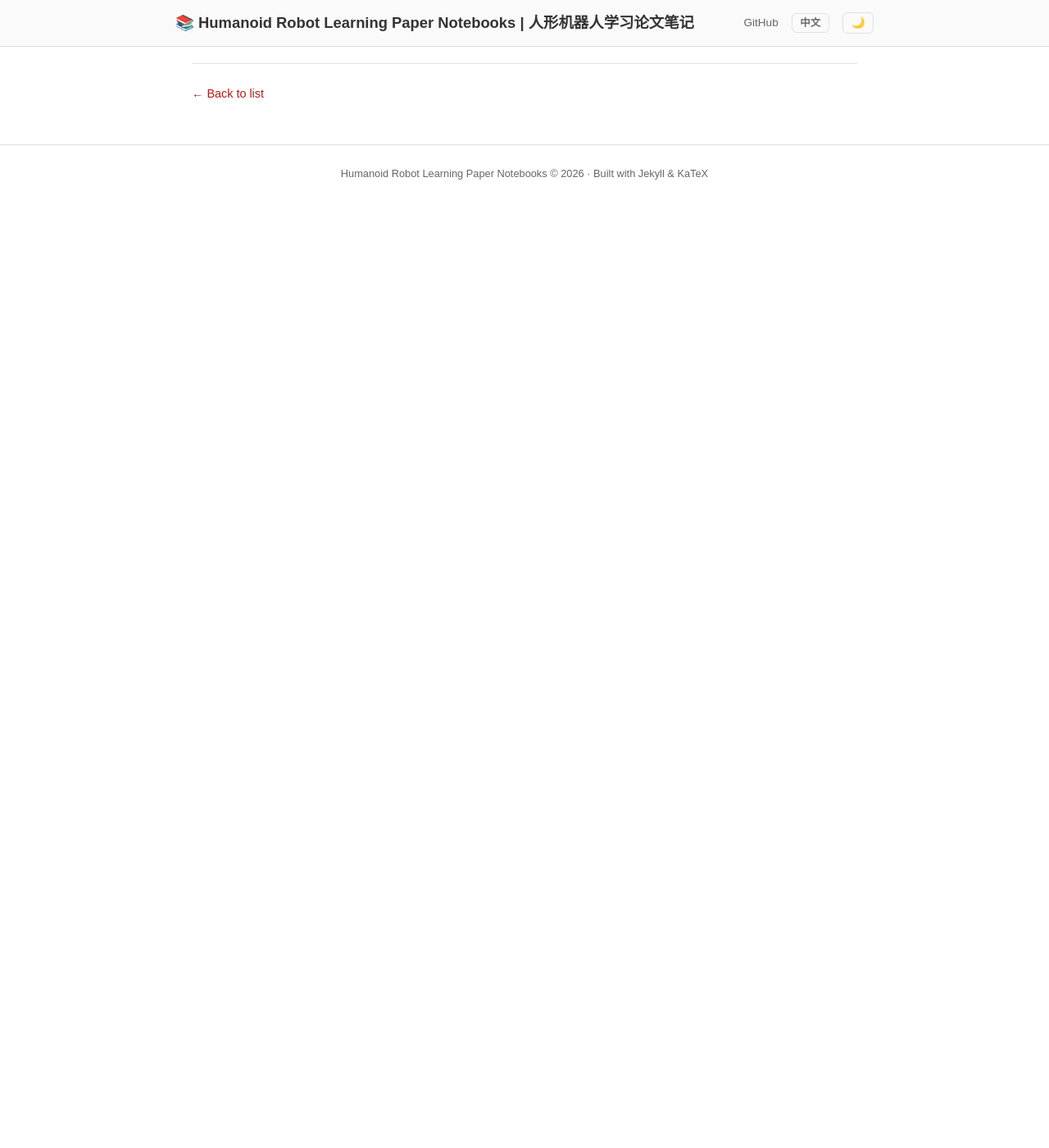
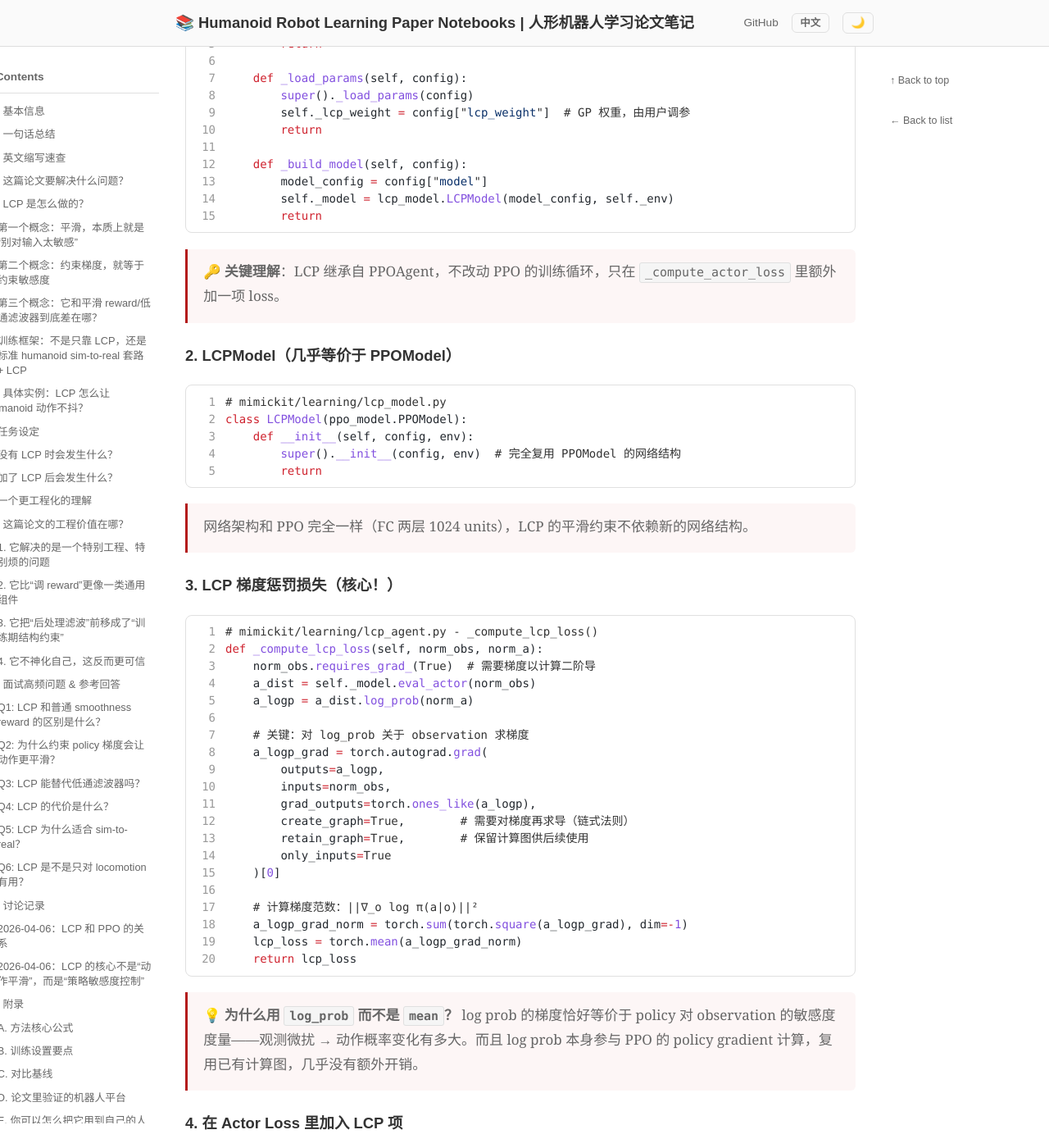
Before and after one commit to ImChong/Humanoid_Robot_Learning_Paper_Notebooks, a Jekyll site: the page built from papers/01_Foundational_RL/LCP_Sim-to-Real_Action_Smoothing/LCP_Sim-to-Real_Action_Smoothing.md, in a window 1280 px wide and 1400 px high, scrolled down 13479 px. Shown: the whole window at 82% size. Built offline with Jekyll 4.4.1, drawn with Linux system fonts in a browser that asks for light colours; before the commit the page ends 13722 px from its top, so only the background shows below that; some of the changed text lies outside the part shown.

Commit message:
feat: LCP笔记添加MimicKit源码对照部分

````diff
--- a/papers/01_Foundational_RL/LCP_Sim-to-Real_Action_Smoothing/LCP_Sim-to-Real_Action_Smoothing.md
+++ b/papers/01_Foundational_RL/LCP_Sim-to-Real_Action_Smoothing/LCP_Sim-to-Real_Action_Smoothing.md
@@ -471,6 +471,164 @@ $$
 | **Smoothness rewards / low-pass filters** | LCP 直接对标替代的传统方法 |
 | **AMP / ASE / CALM** | 文中提到梯度惩罚此前常用于 discriminator regularization |
 
+## 📁 MimicKit 源码对照
+
+以下代码块对应 [MimicKit](https://github.com/xbpeng/MimicKit) 中 LCP 的实现，与上述讲解的各模块一一对应。
+
+### 1. LCP Agent（LCP 作为 PPO 的 wrapper）
+
+```python
+# mimickit/learning/lcp_agent.py
+class LCPAgent(ppo_agent.PPOAgent):
+    def __init__(self, config, env, device):
+        super().__init__(config, env, device)
+        return
+
+    def _load_params(self, config):
+        super()._load_params(config)
+        self._lcp_weight = config["lcp_weight"]  # GP 权重，由用户调参
+        return
+
+    def _build_model(self, config):
+        model_config = config["model"]
+        self._model = lcp_model.LCPModel(model_config, self._env)
+        return
+```
+
+> 🔑 **关键理解**：LCP 继承自 PPOAgent，不改动 PPO 的训练循环，只在 `_compute_actor_loss` 里额外加一项 loss。
+
+### 2. LCPModel（几乎等价于 PPOModel）
+
+```python
+# mimickit/learning/lcp_model.py
+class LCPModel(ppo_model.PPOModel):
+    def __init__(self, config, env):
+        super().__init__(config, env)  # 完全复用 PPOModel 的网络结构
+        return
+```
+
+> 网络架构和 PPO 完全一样（FC 两层 1024 units），LCP 的平滑约束不依赖新的网络结构。
+
+### 3. LCP 梯度惩罚损失（核心！）
+
+```python
+# mimickit/learning/lcp_agent.py - _compute_lcp_loss()
+def _compute_lcp_loss(self, norm_obs, norm_a):
+    norm_obs.requires_grad_(True)  # 需要梯度以计算二阶导
+    a_dist = self._model.eval_actor(norm_obs)
+    a_logp = a_dist.log_prob(norm_a)
+
+    # 关键：对 log_prob 关于 observation 求梯度
+    a_logp_grad = torch.autograd.grad(
+        outputs=a_logp,
+        inputs=norm_obs,
+        grad_outputs=torch.ones_like(a_logp),
+        create_graph=True,        # 需要对梯度再求导（链式法则）
+        retain_graph=True,        # 保留计算图供后续使用
+        only_inputs=True
+    )[0]
+
+    # 计算梯度范数：||∇_o log π(a|o)||²
+    a_logp_grad_norm = torch.sum(torch.square(a_logp_grad), dim=-1)
+    lcp_loss = torch.mean(a_logp_grad_norm)
+    return lcp_loss
+```
+
+> 💡 **为什么用 `log_prob` 而不是 `mean`？**
+> log prob 的梯度恰好等价于 policy 对 observation 的敏感度度量——观测微扰 → 动作概率变化有多大。而且 log prob 本身参与 PPO 的 policy gradient 计算，复用已有计算图，几乎没有额外开销。
+
+### 4. 在 Actor Loss 里加入 LCP 项
+
+```python
+# mimickit/learning/lcp_agent.py - _compute_actor_loss()
+def _compute_actor_loss(self, batch):
+    info = super()._compute_actor_loss(batch)  # 先拿标准 PPO actor loss
+
+    norm_obs = self._obs_norm.normalize(batch["obs"])
+    norm_a = self._a_norm.normalize(batch["action"])
+    lcp_loss = self._compute_lcp_loss(norm_obs, norm_a)
+
+    # L_total = L_RL + λ_gp * L_LCP
+    info["actor_loss"] += self._lcp_weight * lcp_loss
+    info["lcp_loss"] = lcp_loss  # 记录下来用于监控
+    return info
+```
+
+对应配置：
+```yaml
+lcp_weight: 0.002   # λ_gp = 0.002，核心超参——太大动作太钝，太小没效果
+```
+
+### 5. 完整训练目标
+
+LCP 并不修改 PPO 的优化框架，只是在 actor loss 后面追加一项：
+
+$$\mathcal{L}_{total} = \underbrace{-L^{CLIP}(\theta)}_{\text{标准 PPO 策略损失}} + \underbrace{\lambda_{gp} \cdot \mathbb{E}\left[\|\nabla_o \log \pi_\theta(a \mid o)\|^2\right]}_{\text{LCP 平滑正则项}}$$
+
+代码里对应：
+```python
+info["actor_loss"] += self._lcp_weight * lcp_loss
+# actor_loss = L_RL + lcp_weight * L_LCP
+```
+
+### 6. LCP 超参数一览
+
+```yaml
+# data/agents/lcp_g1_agent.yaml
+agent_name: "LCP"
+
+model:
+  actor_net: "fc_2layers_1024units"   # 与 PPO 相同网络结构
+  actor_init_output_scale: 0.01        # 输出层初始化尺度（小初始输出）
+  actor_std_type: "FIXED"              # 固定动作 std
+  action_std: 0.05
+  critic_net: "fc_2layers_1024units"
+
+actor_optimizer:
+  type: "SGD"                          # LCP 论文使用 SGD（不同于 PPO 默认 Adam）
+  learning_rate: 1e-4
+critic_optimizer:
+  type: "SGD"
+  learning_rate: 1e-4
+
+# PPO 标准参数
+discount: 0.99
+td_lambda: 0.95
+ppo_clip_ratio: 0.2
+norm_adv_clip: 4.0
+action_bound_weight: 10.0
+action_entropy_weight: 0.0
+
+# LCP 专属参数
+lcp_weight: 0.002   # ← 关键超参，需根据任务/机器人调
+```
+
+> ⚠️ **注意**：LCP 论文使用 SGD（lr=1e-4）而非 Adam，这是为了让 GP 正则项和 PPO 策略项的优化节奏更匹配——SGD 比 Adam 更"线性"，对加在 loss 上的正则项响应更稳定。
+
+### 7. 训练 / 测试命令
+
+```bash
+# 训练
+python mimickit/run.py --mode train \
+  --num_envs 4096 \
+  --engine_config data/engines/isaac_gym_engine.yaml \
+  --env_config data/envs/deepmimic_g1_env.yaml \
+  --agent_config data/agents/lcp_g1_agent.yaml \
+  --visualize false \
+  --out_dir output/
+
+# 测试
+python mimickit/run.py --mode test \
+  --num_envs 4 \
+  --engine_config data/engines/isaac_gym_engine.yaml \
+  --env_config data/envs/deepmimic_g1_env.yaml \
+  --agent_config data/agents/lcp_g1_agent.yaml \
+  --visualize true \
+  --model_file data/models/lcp_g1_walk_model.pt
+```
+
+---
+
 ## 参考来源
 
 - arXiv: https://arxiv.org/abs/2410.11825
````
